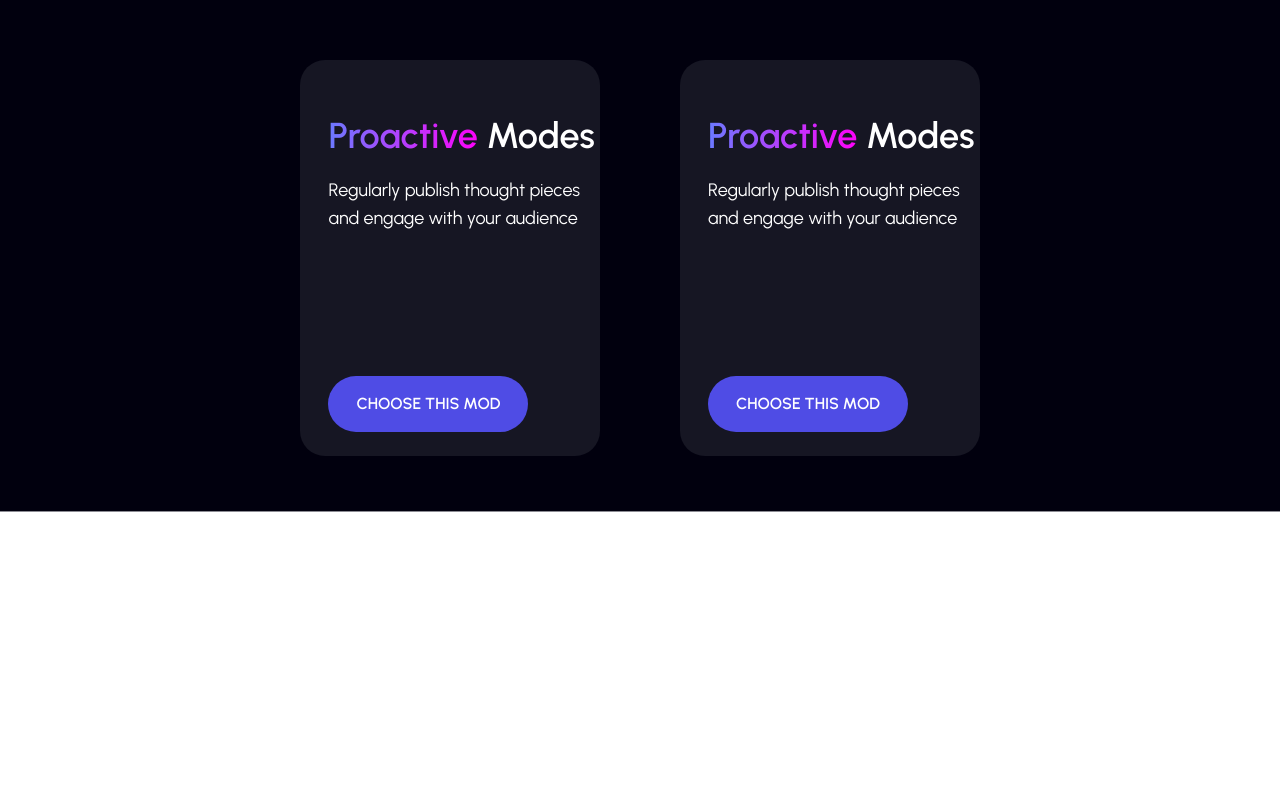
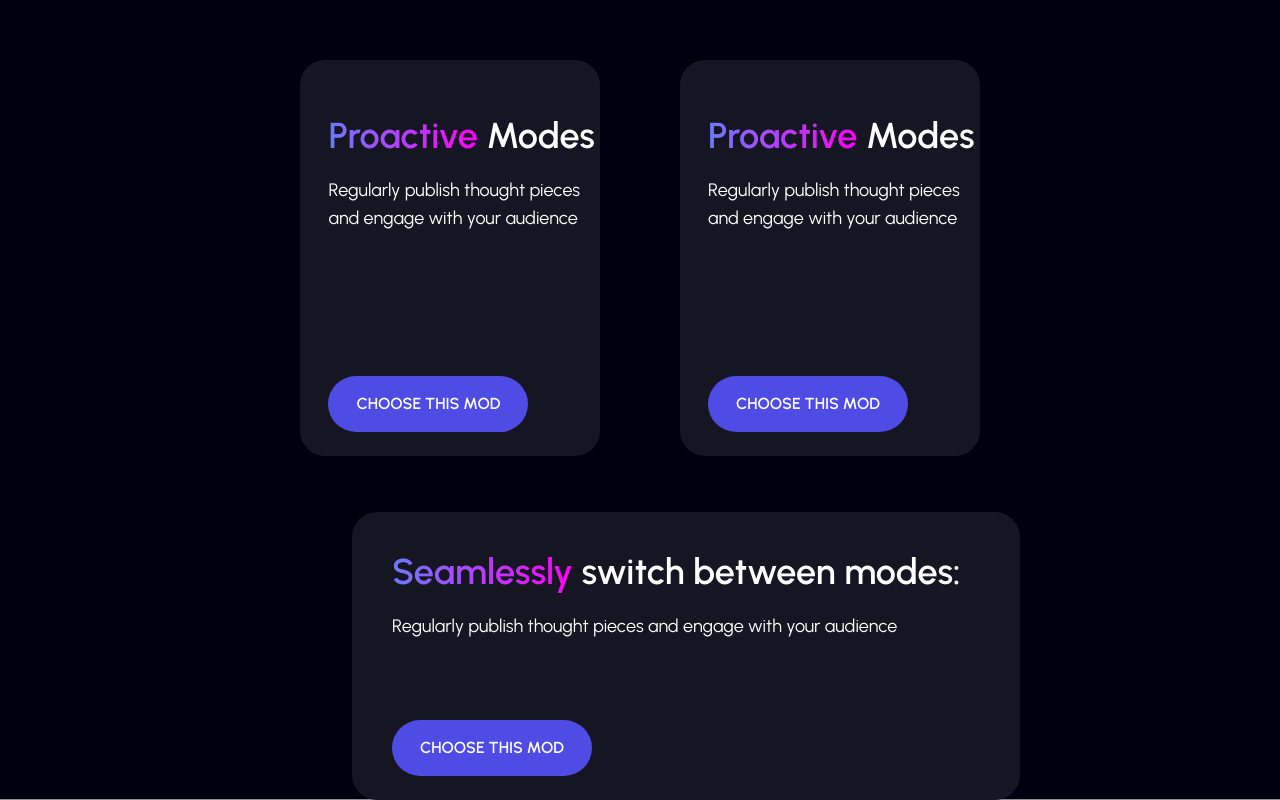
Before and after one commit to sanooj667-cell/clone-AI, a plain HTML site: page index.html in a window 1280 px wide. Shown: the part 2666-3466 px from the top of the page. Before the commit the page ends 3178 px from the top, so only its background shows below. Drawn offline with nearby package versions, Linux system fonts and the light colour scheme; files whose address does not match are found by name.

Commit message:
creat a new card

```diff
--- a/index.html
+++ b/index.html
@@ -139,15 +139,23 @@
                 <div class=" lg:flex gap-20 justify-center mt-24 pb-14 max-md:flex-col max-sm:mt-6 ">
                     <div class="lg:text-left bg-[#161623]  rounded-[25px] lg:w-[26%] pl-7 pt-14 max-md:w-[60%]  max-sm:w-[70%] max-sm:m-auto max-md:ml-32">
                         <h1 class="font-semibold  sm:text-2xl md:text-4xl max-sm:mr-[1.5rem] max-md:mr-[1.5rem]"><span class="head1">Proactive</span> Modes</h1>
-                        <p class="lg:text-lg sm:text-xs pt-5 pb-36 max-sm:pb-12 max-sm:mr-[1.5rem] max-md:mr-[1.5rem]">Regularly publish thought pieces <br>and engage with your audience</p>
+                        <p class="lg:text-lg sm:text-xs md:text-base pt-5 pb-36 max-sm:pb-12 max-sm:mr-[1.5rem] max-md:mr-[1.5rem]">Regularly publish thought pieces <br>and engage with your audience</p>
                         <button class="bg-[#4F4CE5] px-7 py-4 rounded-full font-semibold mb-6 max-sm:px-3 max-sm:py-2  max-sm:text-xs max-md:px-4 max-md:py-3 max-md:text-sm max-sm:mr-8 max-md:mr-[1.5rem]">CHOOSE THIS MOD</button>
                     </div>
 
                     <div class="lg:text-left bg-[#161623]  rounded-[25px] lg:w-[26%] pl-7 pt-14 max-md:w-[60%] max-sm:w-[70%] max-md:mt-3 max-sm:mt-3  max-sm:m-auto max-md:ml-32">
                         <h1 class="font-semibold sm:text-2xl md:text-4xl max-sm:mr-[1.5rem] max-md:mr-[1.5rem]"><span class="head1">Proactive</span> Modes</h1>
-                        <p class="lg:text-lg sm:text-xs pt-5 pb-36 max-sm:pb-12 max-sm:mr-[1.5rem] max-md:mr-[1.5rem]">Regularly publish thought pieces <br>and engage with your audience</p>
+                        <p class="lg:text-lg sm:text-xs md:text-base pt-5 pb-36 max-sm:pb-12 max-sm:mr-[1.5rem] max-md:mr-[1.5rem]">Regularly publish thought pieces <br>and engage with your audience</p>
                         <button class="bg-[#4F4CE5] px-7 py-4 rounded-full font-semibold mb-6  max-sm:px-3 max-sm:py-2 max-sm:text-xs max-md:px-4 max-md:py-3 max-md:text-sm  max-sm:mr-8 max-md:mr-[1.5rem]">CHOOSE THIS MOD</button>
                     </div>
+
+                </div>
+
+                <div class="lg:text-left bg-[#161623]  rounded-[25px] w-[58%] pl-10 pt-10 ml-72">
+                    <h1 class="font-semibold sm:text-2xl md:text-4xl "><span class="head1">Seamlessly</span> switch between modes:</h1>
+                    <p class="lg:text-lg sm:text-xs md:text-base pt-5"> Regularly publish thought pieces and engage with your audience</p>
+                    <button class="bg-[#4F4CE5] px-7 py-4 rounded-full font-semibold mb-6  max-sm:px-3 max-sm:py-2 max-sm:text-xs max-md:px-4 max-md:py-3 max-md:text-sm mt-20">CHOOSE THIS MOD</button>
+
 
                 </div>
 
```
